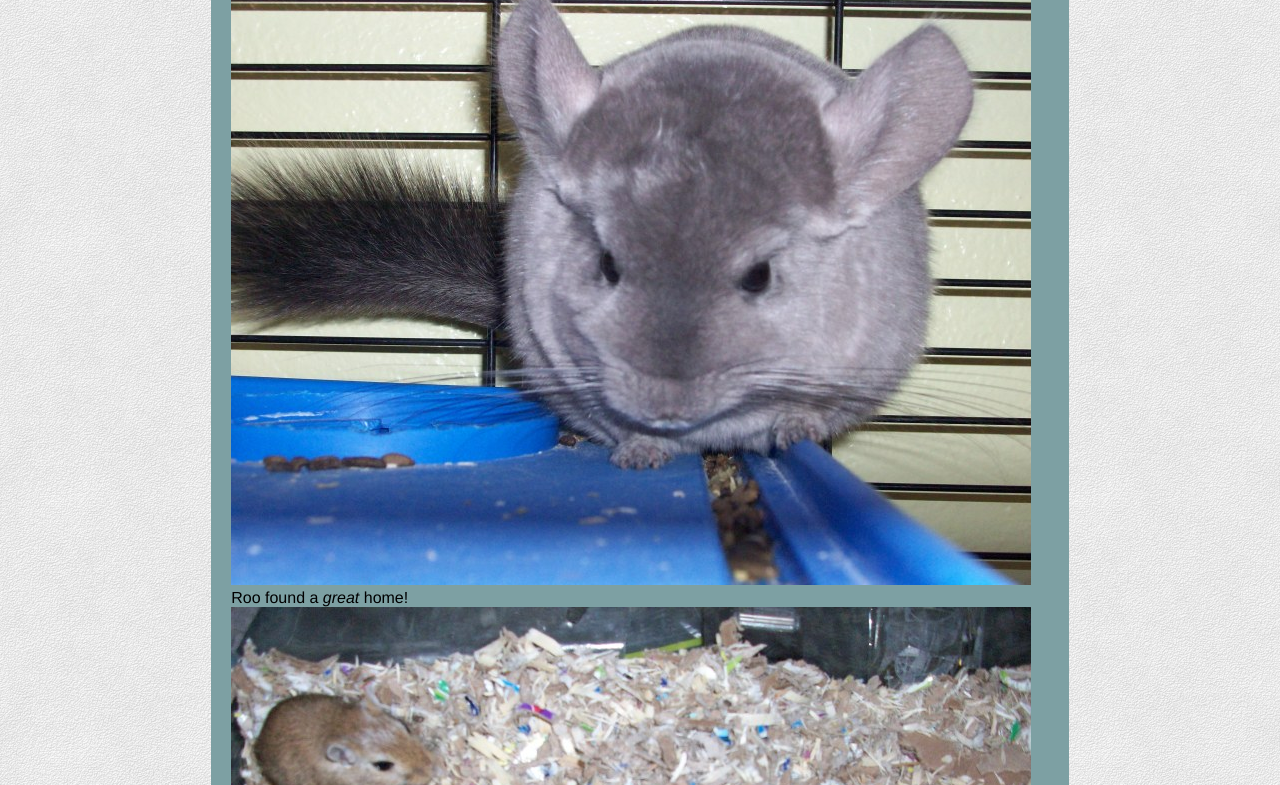
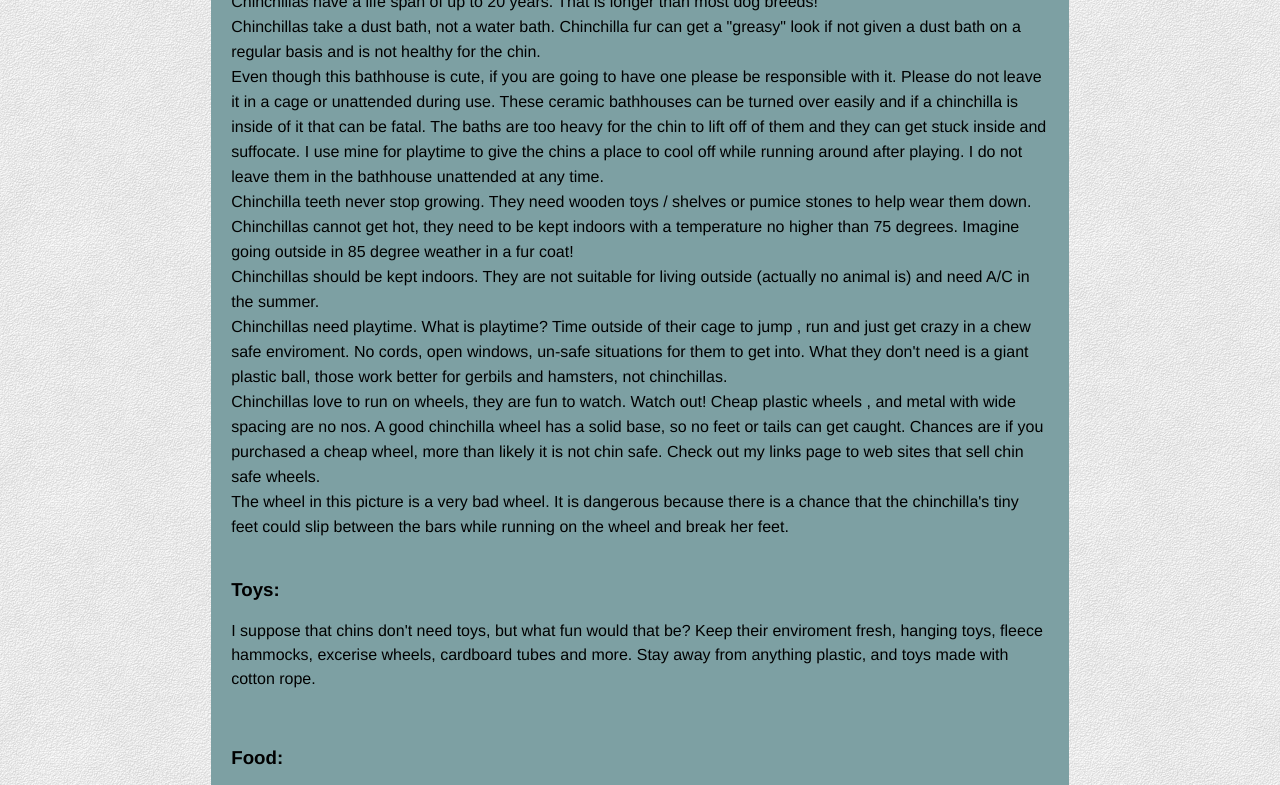
Before and after one commit to alyssamichelle/wsp_repo, a plain HTML site: page more.html in a window 1280 px wide. Shown: the part 601-1386 px from the top of the page. Drawn offline with Linux system fonts and the light colour scheme.

Commit message:
working on my styles styles styles!

```diff
--- a/css/style.css
+++ b/css/style.css
@@ -45,7 +45,7 @@ header h1 img{
   box-shadow: rgba( 0, 0, 0, 1) 1px 1px 70px;
 }
 
-h1, h2, h3, h4, li{
+h1, h2, h3, h4{
   font-family: "Quicksand", helvetica, sans-serif;
   font-weight: bold;
   color: #000;
@@ -102,8 +102,8 @@ a.active:hover{
   background-color: rgba( 157, 157, 157, .8);
 }
 
-ul.whisker_li li{
-  list-style: round;
+a#contact_button{
+  background: url("../img/contact_button.png");
 }
 
 /* #home Styles
@@ -188,6 +188,16 @@ section{
 }
 
 
+/* #li on more pg Styles
+================================================== */
+
+section ul li{
+  list-style: disc;
+  /*list-style-image: ;*/
+  font-weight: book;
+  line-height: 25px;
+  font-family: "Quicksand", helvetica, sans-serif;
+}
 
 
 
--- a/more.html
+++ b/more.html
@@ -43,23 +43,6 @@
 
 		<div class="wrapper">
 
-			<section>
-				<h1>Happy Homes</h1>
-				<figure>
-					<img src="img/chinchilla1_happyhomes.jpg">
-					<figcaption>Roo found a <em>great</em> home!</figcaption>
-				</figure>
-
-				<figure>
-					<img src="img/gerbal1_happyhomes.jpg">
-					<figcaption>These three found a wonderful home together!</figcaption>
-				</figure>
-
-				<figure>
-					<img src="img/chinchilla2_happyhomes.jpg">
-					<figcaption>Dale has found a home!</figcaption>
-				</figure>
-				</section>
 
 				<section>
 					<h3>Chinchilla Facts</h3>
```
Also changed, not shown: adopt.html (+19 -0 lines), index.html (+2 -2 lines), img/contact_button.png (added).
